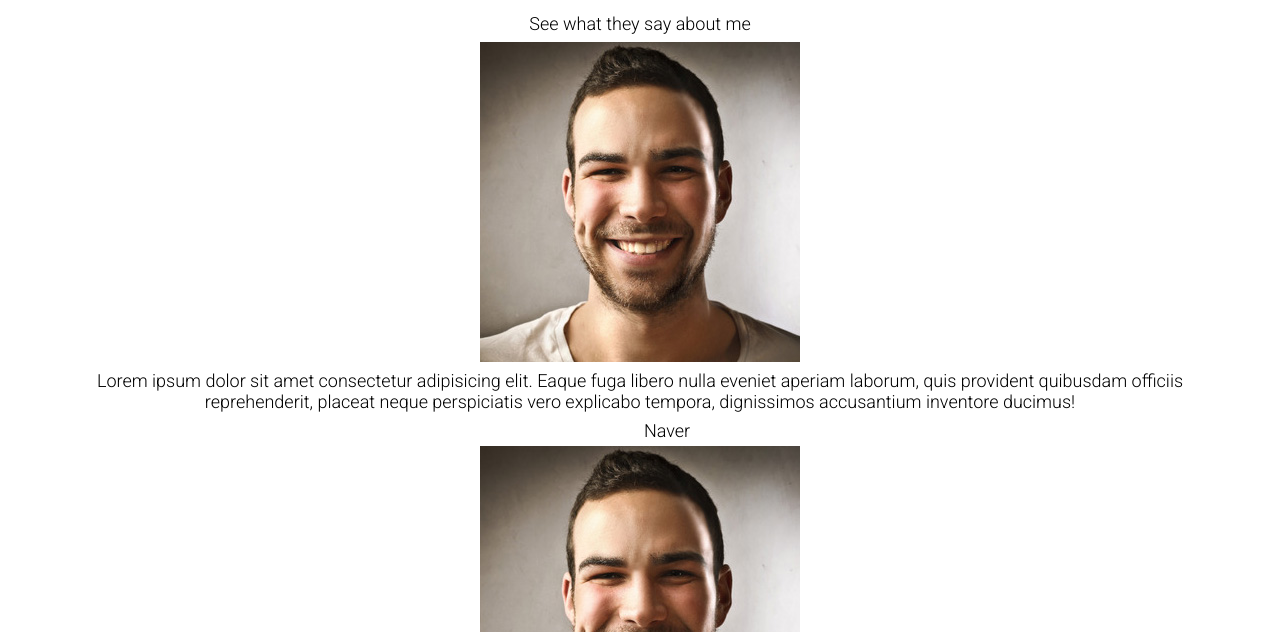
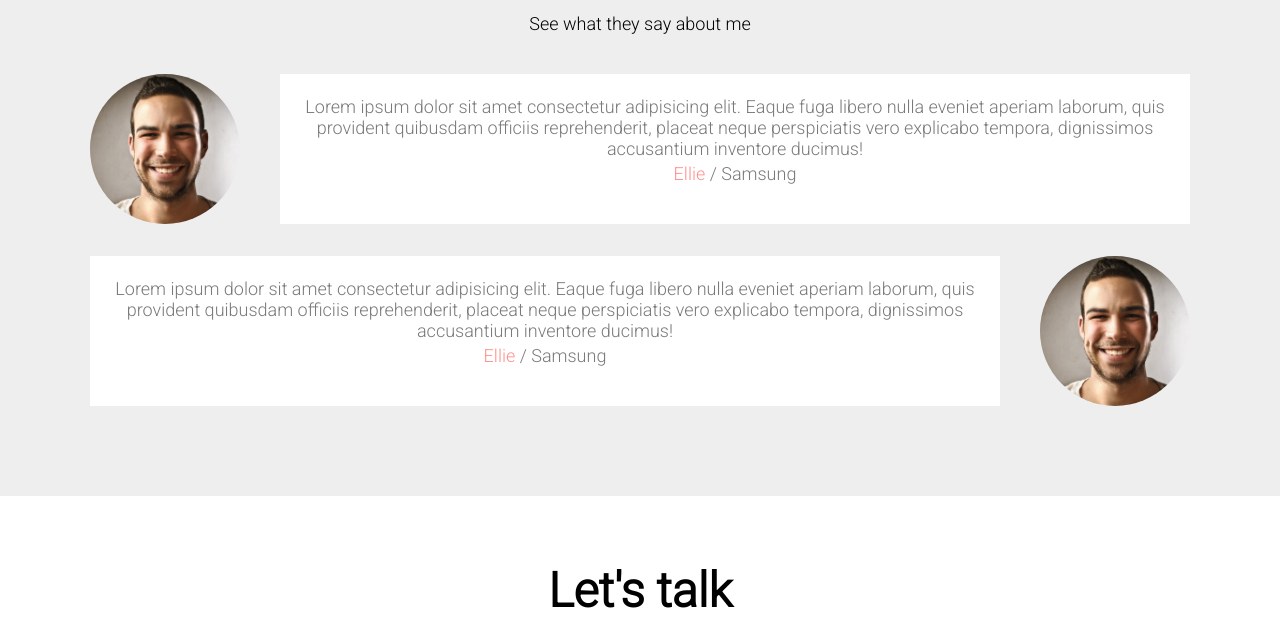
Before and after one commit to chnbroa/Portfolio, a plain HTML site: page index.html in a window 1280 px wide. Shown: the part 3184-3816 px from the top of the page. Drawn offline with Linux system fonts and the light colour scheme.

Commit message:
CSS:Testimonials

```diff
--- a/index.html
+++ b/index.html
@@ -278,31 +278,33 @@
 
   <!-- Testimonials -->
   <section id="testimonials" class="section">
+    <div class="section__container">
       <h1>Testimonials</h1>
       <h3>See what they say about me</h3>
       <div class="testimonials">
         <div class="testimonial">
           <img src="imgs/testimonial/people1.jpg" alt="People" class="testimonial__avatar" />
           <div class="testimonial__speech-bubble">
-          <p> Lorem ipsum dolor sit amet consectetur adipisicing elit. Eaque
+            <p>
+              Lorem ipsum dolor sit amet consectetur adipisicing elit. Eaque
               fuga libero nulla eveniet aperiam laborum, quis provident
               quibusdam officiis reprehenderit, placeat neque perspiciatis vero
               explicabo tempora, dignissimos accusantium inventore ducimus!
             </p>
-          <p class="name"><a href="">김병찬</a> Naver </p>
+            <p class="name"><a href="">Ellie</a> / Samsung</p>
           </div>
         </div>
-      <div class="testimonials">
         <div class="testimonial">
-          <img src="imgs/testimonial/people1.jpg" alt="People" class="testimonial__avatar" />
           <div class="testimonial__speech-bubble">
-            <p> Lorem ipsum dolor sit amet consectetur adipisicing elit. Eaque
+            <p>
+              Lorem ipsum dolor sit amet consectetur adipisicing elit. Eaque
               fuga libero nulla eveniet aperiam laborum, quis provident
               quibusdam officiis reprehenderit, placeat neque perspiciatis vero
               explicabo tempora, dignissimos accusantium inventore ducimus!
             </p>
-            <p class="name"><a href="">김병찬</a> Naver </p>
+            <p class="name"><a href="">Ellie</a> / Samsung</p>
           </div>
+          <img src="imgs/testimonial/people1.jpg" alt="People" class="testimonial__avatar" />
         </div>
       </div>
     </div>
--- a/style.css
+++ b/style.css
@@ -379,3 +379,44 @@ font-size: var(--font-micro);
   margin-top: 8px;
   background-color: var(--color-dark-white);
 }
+
+/* Testimonial */
+#testimonials{
+  background-color: var(--color-light-white);
+}
+.testimonials{
+  margin: 40px;
+}
+
+.testimonial{
+  display: flex;
+  margin:  32px 0;
+}
+
+.testimonial__avatar{
+  width: 150px;
+  height: 150px;
+  border-radius: 50%;
+}
+
+.testimonial__avatar:nth-child(odd)
+{
+margin-right: 40px;
+}
+
+.testimonial__avatar:nth-child(even)
+{
+margin-left: 40px;
+}
+
+.testimonial__speech-bubble{
+padding: 18px;
+background-color: var(--color-white);
+}
+
+.testimonial__speech-bubble p{
+  color: var(--color-light-grey);
+}
+.testimonial__speech-bubble a{
+  color:var(--color-pink);
+}
```
Lines whose indentation alone changed are shown as unchanged.
